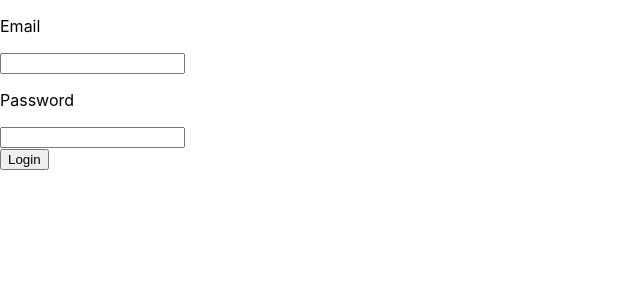
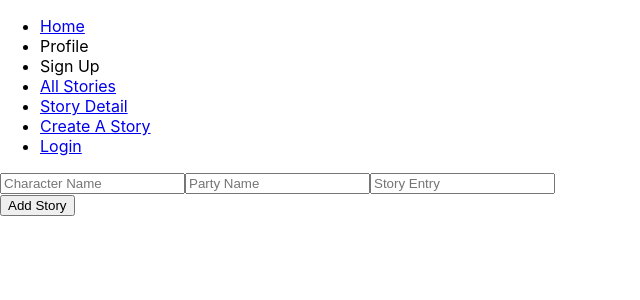
Before and after one commit to jpdotdev/adventshare-frontend, a React (Create React App) app: page /stories/create in a window 1280 px wide. Shown: the top 300 px of the page, without its empty margins (0-640 px from the left). Built offline with nearby package versions, Linux system fonts and the light colour scheme.

Commit message:
still working on frontend auth login

```diff
--- a/src/App.js
+++ b/src/App.js
@@ -12,11 +12,11 @@ import useToken from './hooks/useToken';
 
 const App = () => {
 
-  const { token, setToken } = useToken();
+  // const { token, setToken } = useToken();
 
-  if(!token) {
-    return <Login setToken={setToken} />
-  }
+  // if(!token) {
+  //   return <Login setToken={setToken} />
+  // }
 
   return (
     <StoriesContextProvider>
@@ -27,6 +27,7 @@ const App = () => {
             <Route exact path="/stories" element={<StoriesList />} />
             <Route exact path="/stories/:id" element={<StoryDetail />} />
             <Route exact path="/stories/create" element={<AddStory />} />
+            <Route exact path="/login" element={<Login />} />
           </Routes>
       </div>
     </StoriesContextProvider>
--- a/src/components/Login.js
+++ b/src/components/Login.js
@@ -28,7 +28,8 @@ const Login = ({ setToken }) => {
               'Content-Type': 'application/x-www-form-urlencoded'
             }
           },);
-        setToken(response.data)
+          // setToken(response.data)
+          console.log(response)
           console.log(response.data)
       }
       catch (err) {
@@ -54,8 +55,23 @@ const Login = ({ setToken }) => {
   )
 }
 
-Login.propTypes = {
-  setToken: PropTypes.func.isRequired
-}
+// Login.propTypes = {
+//   setToken: PropTypes.func.isRequired
+// }
 
 export default Login
+
+
+  // const reqBody = {
+  //   username: 'test@test.com',
+  //   password: 'test'
+  // };
+
+  // fetch('http://127.0.0.1:8000/login', {
+  //     headers: {
+  //       'Content-Type': 'application/json'
+  //     },
+  //     method: 'post',
+  //     body: JSON.stringify(reqBody),
+  //   }).then(response => response.json())
+  //   .then(data => console.log(data))
```
Lines whose indentation alone changed are shown as unchanged.
